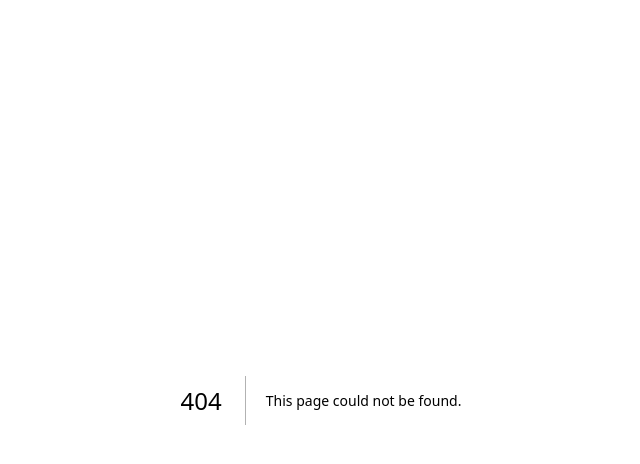
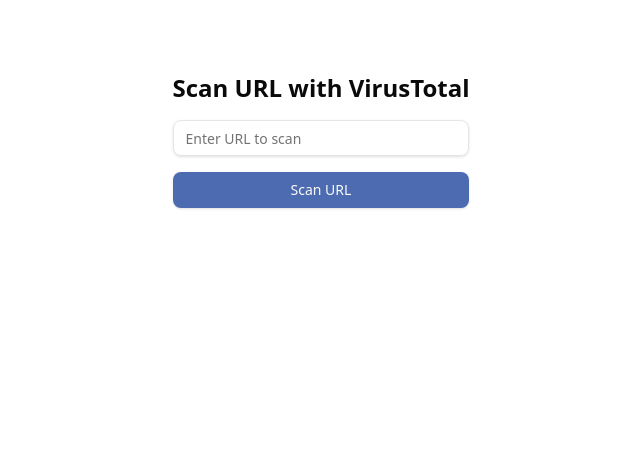
Before and after one commit to CMPT-276-SPRING-2025/final-project-06-valleys, a Next.js app in the folder src/: page /scan/url in a window 1280 px wide. Before the commit this address had no page. Shown: the top 464 px of the page, without its empty margins (319-959 px from the left). Built offline with nearby package versions, Linux system fonts and the light colour scheme.

Commit message:
feat: add boilerplate for virustotal api features

```diff
--- a/src/src/app/api/hello/route.js
+++ /dev/null
@@ -1,15 +0,0 @@
-import { NextResponse } from 'next/server';
-
-export async function GET() {
-    // Define a fake JSON response
-    const fakeData = {
-        id: 1,
-        name: 'Fake User',
-        email: 'fake.user@example.com',
-        role: 'Admin',
-        createdAt: '2023-10-01T12:00:00Z',
-    };
-
-    // Return the JSON response
-    return NextResponse.json(fakeData);
-}
--- /dev/null
+++ b/src/src/app/api/virustotal/analysis/route.js
@@ -0,0 +1,37 @@
+import { NextResponse } from 'next/server';
+
+export async function GET(request) {
+    // Extract query parameters from the URL
+    const { searchParams } = new URL(request.url);
+    const analysisId = searchParams.get('id');
+
+    if (!analysisId) {
+        return NextResponse.json({ error: 'Analysis ID is required' }, { status: 400 });
+    }
+
+    try {
+        // Fetch analysis results from VirusTotal
+        const options = {
+            method: 'GET',
+            headers: {
+                accept: 'application/json',
+                'x-apikey': process.env.VIRUSTOTAL_API_KEY, // Ensure this is set in your environment
+            },
+        };
+
+        const response = await fetch(
+            `https://www.virustotal.com/api/v3/analyses/${analysisId}`,
+            options
+        );
+        const data = await response.json();
+
+        // Return the analysis results
+        return NextResponse.json(data);
+    } catch (err) {
+        console.error(err);
+        return NextResponse.json(
+            { error: 'Internal Server Error' },
+            { status: 500 }
+        );
+    }
+}
--- /dev/null
+++ b/src/src/app/api/virustotal/file/upload/route.js
@@ -0,0 +1,38 @@
+import { NextResponse } from 'next/server';
+
+export async function POST(request) {
+    try {
+        // Get the file from the request
+        const formData = await request.formData();
+        const file = formData.get('file');
+
+        if (!file) {
+            return NextResponse.json({ error: 'File is required' }, { status: 400 });
+        }
+
+        // Prepare the form data for VirusTotal
+        const vtFormData = new FormData();
+        vtFormData.append('file', file);
+
+        // Make the request to VirusTotal
+        const response = await fetch('https://www.virustotal.com/api/v3/files', {
+            method: 'POST',
+            headers: {
+                accept: 'application/json',
+                'x-apikey': process.env.VIRUSTOTAL_API_KEY, // Ensure this is set in your environment
+            },
+            body: vtFormData,
+        });
+
+        const data = await response.json();
+
+        // Return the response from VirusTotal
+        return NextResponse.json(data);
+    } catch (err) {
+        console.error(err);
+        return NextResponse.json(
+            { error: 'Internal Server Error' },
+            { status: 500 }
+        );
+    }
+}
--- /dev/null
+++ b/src/src/app/api/virustotal/ip/route.js
@@ -0,0 +1,37 @@
+import { NextResponse } from 'next/server';
+
+export async function GET(request) {
+    // Extract query parameters from the URL
+    const { searchParams } = new URL(request.url);
+    const ip = searchParams.get('ip');
+
+    if (!ip) {
+        return NextResponse.json({ error: 'IP address is required' }, { status: 400 });
+    }
+
+    try {
+        // Fetch IP information from VirusTotal
+        const options = {
+            method: 'GET',
+            headers: {
+                accept: 'application/json',
+                'x-apikey': process.env.VIRUSTOTAL_API_KEY, // Ensure this is set in your environment
+            },
+        };
+
+        const response = await fetch(
+            `https://www.virustotal.com/api/v3/ip_addresses/${ip}`,
+            options
+        );
+        const data = await response.json();
+
+        // Return the IP information to the client
+        return NextResponse.json(data);
+    } catch (err) {
+        console.error(err);
+        return NextResponse.json(
+            { error: 'Internal Server Error' },
+            { status: 500 }
+        );
+    }
+}
--- /dev/null
+++ b/src/src/app/api/virustotal/url/route.js
@@ -0,0 +1,43 @@
+import { NextResponse } from 'next/server';
+
+export async function GET(request) {
+    // Extract query parameters from the URL
+    const { searchParams } = new URL(request.url);
+    const url = searchParams.get('url');
+
+    if (!url) {
+        return NextResponse.json({ error: 'URL is required' }, { status: 400 });
+    }
+
+    try {
+        // Submit the URL to VirusTotal for scanning
+        const options = {
+            method: 'POST',
+            headers: {
+                accept: 'application/json',
+                'content-type': 'application/x-www-form-urlencoded',
+                'x-apikey': process.env.VIRUSTOTAL_API_KEY,
+            },
+            body: new URLSearchParams({ url }).toString(),
+        };
+
+        const response = await fetch(
+            'https://www.virustotal.com/api/v3/urls',
+            options
+        );
+        const data = await response.json();
+
+        if (!data.data || !data.data.id) {
+            throw new Error("Invalid response from VirusTotal");
+        }
+
+        // Return the analysis ID to the client
+        return NextResponse.json({ analysisId: data.data.id });
+    } catch (err) {
+        console.error(err);
+        return NextResponse.json(
+            { error: 'Internal Server Error' },
+            { status: 500 }
+        );
+    }
+}
--- /dev/null
+++ b/src/src/app/scan/file/page.jsx
@@ -0,0 +1,3 @@
+export default function FileScanPage() {
+  return <div className=""></div>;
+}
--- /dev/null
+++ b/src/src/app/scan/ip/page.jsx
@@ -0,0 +1,8 @@
+
+export default function IPScanPage() {
+  return (
+    <div className=''>
+
+    </div>
+  );
+}
--- /dev/null
+++ b/src/src/app/scan/url/page.jsx
@@ -0,0 +1,9 @@
+import ScanUrlForm from "@/components/Scanner/ScanURLForm";
+
+export default function ScanURLPage() {
+  return (
+    <main className="flex min-h-screen flex-col items-center justify-between max-w-screen-xl mx-auto py-8 px-4">
+      <ScanUrlForm />
+    </main>
+  );
+}
--- /dev/null
+++ b/src/src/components/Scanner/ScanURLForm.jsx
@@ -0,0 +1,77 @@
+"use client";
+
+import { useState } from "react";
+import { Button } from "@/components/button";
+import { Input } from "@/components/input";
+
+export default function ScanUrlForm() {
+  const [url, setUrl] = useState("");
+  const [loading, setLoading] = useState(false);
+  const [analysisResults, setAnalysisResults] = useState(null);
+
+  const handleScan = async () => {
+    if (!url) {
+      alert("Please enter a URL");
+      return;
+    }
+
+    setLoading(true);
+
+    try {
+      // Step 1: Submit the URL and get the analysis ID
+      const submitResponse = await fetch(
+        `/api/virustotal/url?url=${encodeURIComponent(url)}`,
+      );
+      const submitData = await submitResponse.json();
+
+      if (!submitData.analysisId) {
+        throw new Error("Failed to get analysis ID");
+      }
+
+      // Step 2: Fetch analysis results using the analysis ID
+      const analysisResponse = await fetch(
+        `/api/virustotal/analysis?id=${submitData.analysisId}`,
+      );
+      const analysisData = await analysisResponse.json();
+
+      if (analysisResponse.ok) {
+        setAnalysisResults(analysisData);
+      } else {
+        throw new Error(
+          analysisData.error || "Failed to fetch analysis results",
+        );
+      }
+    } catch (error) {
+      console.error("Error:", error);
+      alert("An error occurred. Please try again.");
+    } finally {
+      setLoading(false);
+    }
+  };
+
+  return (
+    <div className="mx-auto mt-10 flex flex-col space-y-4">
+      <h1 className="text-center text-2xl font-bold">
+        Scan URL with VirusTotal
+      </h1>
+      <Input
+        type="search"
+        placeholder="Enter URL to scan"
+        value={url}
+        onChange={(e) => setUrl(e.target.value)}
+        disabled={loading}
+      />
+      <Button onClick={handleScan} disabled={loading}>
+        {loading ? "Scanning..." : "Scan URL"}
+      </Button>
+
+      {/* Display analysis results */}
+      {analysisResults && (
+        <div className="mt-4 rounded-lg bg-gray-100 p-4">
+          <h2 className="text-xl font-bold">Analysis Results</h2>
+          <pre>{JSON.stringify(analysisResults, null, 2)}</pre>
+        </div>
+      )}
+    </div>
+  );
+}
--- /dev/null
+++ b/src/src/components/button.jsx
@@ -0,0 +1,51 @@
+import * as React from "react"
+import { Slot } from "@radix-ui/react-slot"
+import { cva, } from "class-variance-authority"
+
+import { cn } from "@/lib/utils"
+
+const buttonVariants = cva(
+  "inline-flex items-center justify-center gap-2 whitespace-nowrap rounded-md text-sm font-medium transition-colors focus-visible:outline-none focus-visible:ring-1 focus-visible:ring-ring disabled:pointer-events-none disabled:opacity-50 [&_svg]:pointer-events-none [&_svg]:size-4 [&_svg]:shrink-0",
+  {
+    variants: {
+      variant: {
+        default:
+          "bg-primary text-primary-foreground shadow hover:bg-primary/90",
+        destructive:
+          "bg-destructive text-destructive-foreground shadow-sm hover:bg-destructive/90",
+        outline:
+          "border border-input bg-background shadow-sm hover:bg-accent hover:text-accent-foreground",
+        secondary:
+          "bg-secondary text-secondary-foreground shadow-sm hover:bg-secondary/80",
+        ghost: "hover:bg-accent hover:text-accent-foreground",
+        link: "text-primary underline-offset-4 hover:underline",
+      },
+      size: {
+        default: "h-9 px-4 py-2",
+        sm: "h-8 rounded-md px-3 text-xs",
+        lg: "h-10 rounded-md px-8",
+        icon: "h-9 w-9",
+      },
+    },
+    defaultVariants: {
+      variant: "default",
+      size: "default",
+    },
+  }
+)
+
+const Button = (
+  ({ className, variant, size, asChild = false, ...props }, ref) => {
+    const Comp = asChild ? Slot : "button"
+    return (
+      <Comp
+        className={cn(buttonVariants({ variant, size, className }))}
+        ref={ref}
+        {...props}
+      />
+    )
+  }
+)
+Button.displayName = "Button"
+
+export { Button, buttonVariants }
--- /dev/null
+++ b/src/src/components/input.jsx
@@ -0,0 +1,20 @@
+import * as React from "react";
+
+import { cn } from "@/lib/utils";
+
+const Input = ({ className, type, ...props }, ref) => {
+  return (
+    <input
+      type={type}
+      className={cn(
+        "border-input file:text-foreground placeholder:text-muted-foreground focus-visible:ring-ring flex h-9 w-full rounded-md border bg-transparent px-3 py-1 text-base shadow-sm transition-colors file:border-0 file:bg-transparent file:text-sm file:font-medium focus-visible:ring-1 focus-visible:outline-none disabled:cursor-not-allowed disabled:opacity-50 md:text-sm",
+        className,
+      )}
+      ref={ref}
+      {...props}
+    />
+  );
+};
+Input.displayName = "Input";
+
+export { Input };
```
Also changed, not shown: src/src/app/api/virustotal/file/route.js (added).
